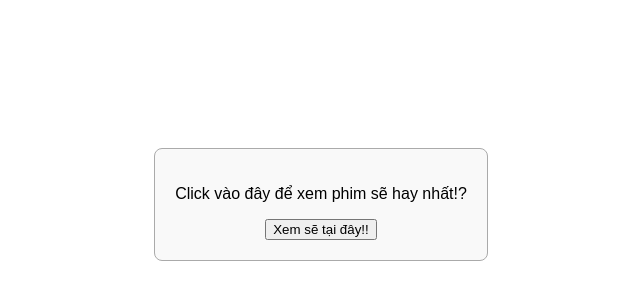
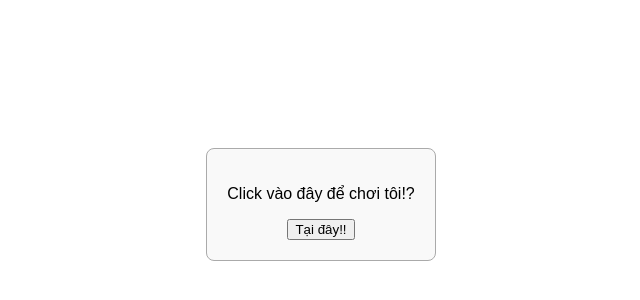
Before and after one commit to arcxs296/phim-s-hay-nh-t, a plain HTML site: page index.html in a window 1280 px wide. Shown: the part 52-352 px from the top of the page, without its empty margins (319-959 px from the left). Drawn offline with Linux system fonts and the light colour scheme.

Commit message:
Update index.html

```diff
--- a/index.html
+++ b/index.html
@@ -30,8 +30,8 @@
 </head>
 <body>
   <div id="cookie">
-    <p>Click vào đây để xem phim sẽ hay nhất!?</p>
-    <button onclick="accept()">Xem sẽ tại đây!!</button>
+    <p>Click vào đây để chơi tôi!?</p>
+    <button onclick="accept()">Tại đây!!</button>
   </div>
 
   <!-- Video jumpscare -->
```
